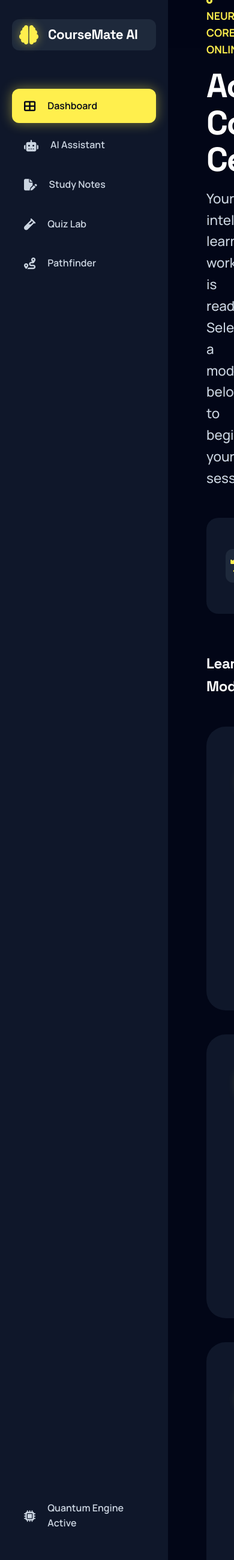
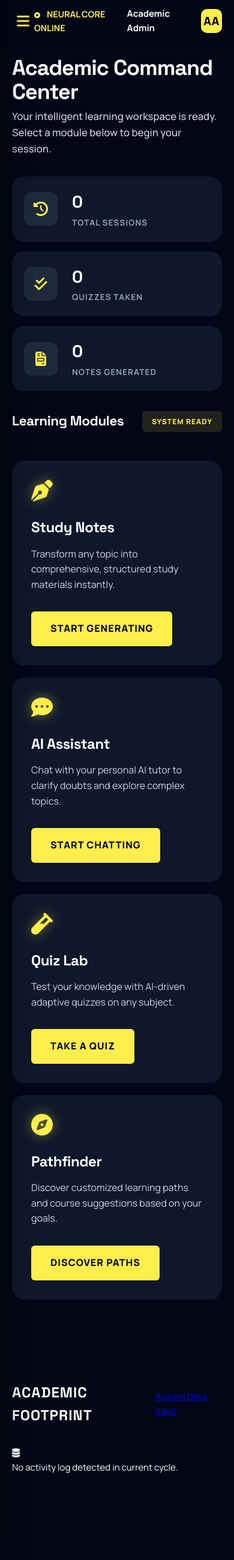
Before and after one commit to himanshu99-gethub/CourseMate-AI, a Flask app: page /dashboard in a window 390 px wide. Shown: the whole page at 60% size. Run offline with Flask 3, Linux system fonts and the light colour scheme; some libraries are stand-ins or nearby versions.

Commit message:
Implement full mobile responsiveness, sidebar toggle, backdrop overlay, and stacked mobile layouts

```diff
--- a/static/css/style.css
+++ b/static/css/style.css
@@ -1198,3 +1198,238 @@ h1, h2, h3, .logo-text, .display-font {
 .context-info-text strong {
     color: var(--accent);
 }
+
+/* ============================================================
+   Responsive Layout & Media Queries
+   ============================================================ */
+
+/* Mobile Toggle Button */
+.mobile-toggle-btn {
+    display: none;
+    background: transparent;
+    border: none;
+    color: var(--accent);
+    font-size: 1.5rem;
+    cursor: pointer;
+    align-items: center;
+    justify-content: center;
+    padding: 0.5rem;
+    border-radius: 8px;
+    transition: var(--transition);
+}
+
+.mobile-toggle-btn:hover {
+    background: var(--bg-surface-high);
+}
+
+/* Sidebar Backdrop */
+.sidebar-backdrop {
+    position: fixed;
+    top: 0;
+    left: 0;
+    width: 100vw;
+    height: 100vh;
+    background: rgba(2, 6, 23, 0.75);
+    -webkit-backdrop-filter: blur(4px);
+    backdrop-filter: blur(4px);
+    z-index: 999;
+    transition: var(--transition);
+}
+
+/* Large Tablets & Small Laptops (under 1024px) */
+@media (max-width: 1024px) {
+    .sidebar {
+        left: -280px;
+        transition: var(--transition);
+        box-shadow: 10px 0 30px rgba(0, 0, 0, 0.5);
+    }
+
+    .sidebar.active {
+        left: 0;
+    }
+
+    .main-content {
+        margin-left: 0;
+        height: 100vh;
+    }
+
+    .navbar {
+        padding: 0 2rem;
+    }
+
+    .mobile-toggle-btn {
+        display: flex;
+    }
+
+    .content-wrapper {
+        padding: 2rem;
+    }
+
+    .stats-grid {
+        grid-template-columns: 1fr 1fr;
+        gap: 1.25rem;
+        margin-bottom: 2.5rem;
+    }
+
+    .modules-grid {
+        grid-template-columns: repeat(auto-fit, minmax(280px, 1fr));
+        gap: 1.5rem;
+        margin-bottom: 3.5rem;
+    }
+
+    .notes-flow-actions {
+        grid-template-columns: 1fr;
+        gap: 1rem;
+    }
+}
+
+/* Mobile Devices (under 768px) */
+@media (max-width: 768px) {
+    body {
+        font-size: 15px;
+    }
+
+    .navbar {
+        padding: 0 1.25rem;
+        height: 70px;
+    }
+
+    .welcome-text {
+        font-size: 0.9rem;
+    }
+
+    .content-wrapper {
+        padding: 1.5rem 1.25rem;
+    }
+
+    .header-section {
+        margin-bottom: 2rem;
+    }
+
+    .header-section h1 {
+        font-size: 2.25rem;
+        letter-spacing: -0.03em;
+        margin-bottom: 0.5rem;
+    }
+
+    .header-section p {
+        font-size: 1.05rem;
+    }
+
+    .stats-grid {
+        grid-template-columns: 1fr;
+        gap: 1rem;
+        margin-bottom: 2rem;
+    }
+
+    .stat-card {
+        padding: 1.25rem;
+    }
+
+    .modules-grid {
+        grid-template-columns: 1fr;
+        gap: 1.25rem;
+        margin-bottom: 2.5rem;
+    }
+
+    .action-card {
+        padding: 2rem;
+        border-radius: var(--radius-xl);
+    }
+
+    .action-card i {
+        font-size: 2.25rem;
+        margin-bottom: 1.5rem;
+    }
+
+    .action-card h3 {
+        font-size: 1.5rem;
+        margin-bottom: 0.75rem;
+    }
+
+    .action-card p {
+        font-size: 1rem;
+        margin-bottom: 2rem;
+    }
+
+    .auth-glass-card {
+        padding: 2rem 1.5rem;
+        border-radius: var(--radius-xl);
+    }
+
+    .output-paper {
+        padding: 2.5rem 1.5rem;
+        font-size: 1.1rem;
+        margin-top: 2rem;
+    }
+
+    .career-form-grid {
+        grid-template-columns: 1fr;
+        gap: 1.25rem;
+    }
+
+    .options-grid {
+        grid-template-columns: 1fr;
+        gap: 0.75rem;
+    }
+
+    .options-row {
+        flex-direction: column;
+        gap: 1rem;
+    }
+
+    .flex-row {
+        flex-direction: column;
+        gap: 0.75rem;
+    }
+
+    .select-fixed {
+        width: 100%;
+    }
+
+    .auto-width {
+        width: 100%;
+    }
+
+    /* Integrated Chat adjustments */
+    .integrated-header {
+        padding: 1rem 1.25rem;
+        flex-direction: column;
+        align-items: flex-start;
+        gap: 0.75rem;
+    }
+
+    .integrated-header h1 {
+        font-size: 1rem;
+    }
+
+    .chat-messages {
+        padding: 1.5rem 1.25rem !important;
+    }
+
+    .chat-input-wrapper {
+        padding: 1.25rem;
+        gap: 0.75rem;
+    }
+
+    .context-mode-wrapper {
+        flex-direction: column;
+        align-items: stretch;
+        width: 100%;
+        gap: 0.5rem;
+    }
+
+    .context-toggle-container {
+        width: 100%;
+    }
+
+    .context-tab {
+        flex: 1;
+        text-align: center;
+    }
+
+    .message-bubble {
+        max-width: 95%;
+        padding: 0.75rem 1rem;
+    }
+}
--- a/static/js/main.js
+++ b/static/js/main.js
@@ -11,5 +11,28 @@ document.addEventListener('DOMContentLoaded', () => {
         });
     });
 
-    // Sidebar mobility for smaller screens (can be added later)
+    // Sidebar mobility for smaller screens
+    const toggleBtn = document.getElementById('mobile-sidebar-toggle');
+    const sidebar = document.getElementById('sidebar');
+    const backdrop = document.getElementById('sidebar-backdrop');
+
+    if (toggleBtn && sidebar && backdrop) {
+        toggleBtn.addEventListener('click', () => {
+            sidebar.classList.toggle('active');
+            backdrop.classList.toggle('hidden');
+        });
+
+        backdrop.addEventListener('click', () => {
+            sidebar.classList.remove('active');
+            backdrop.classList.add('hidden');
+        });
+
+        // Close sidebar on link click
+        sidebar.querySelectorAll('.nav-link').forEach(link => {
+            link.addEventListener('click', () => {
+                sidebar.classList.remove('active');
+                backdrop.classList.add('hidden');
+            });
+        });
+    }
 });
--- a/templates/base.html
+++ b/templates/base.html
@@ -9,7 +9,8 @@
     <script src="https://cdn.jsdelivr.net/npm/marked/marked.min.js"></script>
 </head>
 <body>
-    <aside class="sidebar">
+    <div class="sidebar-backdrop hidden" id="sidebar-backdrop"></div>
+    <aside class="sidebar" id="sidebar">
         <a href="{{ url_for('dashboard') }}" class="logo">
             <i class="fas fa-brain"></i>
             <span class="logo-text">CourseMate AI</span>
@@ -56,6 +57,9 @@
 
     <main class="main-content">
         <nav class="navbar">
+            <button class="mobile-toggle-btn" id="mobile-sidebar-toggle" aria-label="Toggle Navigation">
+                <i class="fas fa-bars"></i>
+            </button>
             <div class="welcome-text">
                 <i class="fas fa-circle-dot" style="margin-right: 8px; font-size: 10px;"></i>
                 NEURAL CORE ONLINE
```
